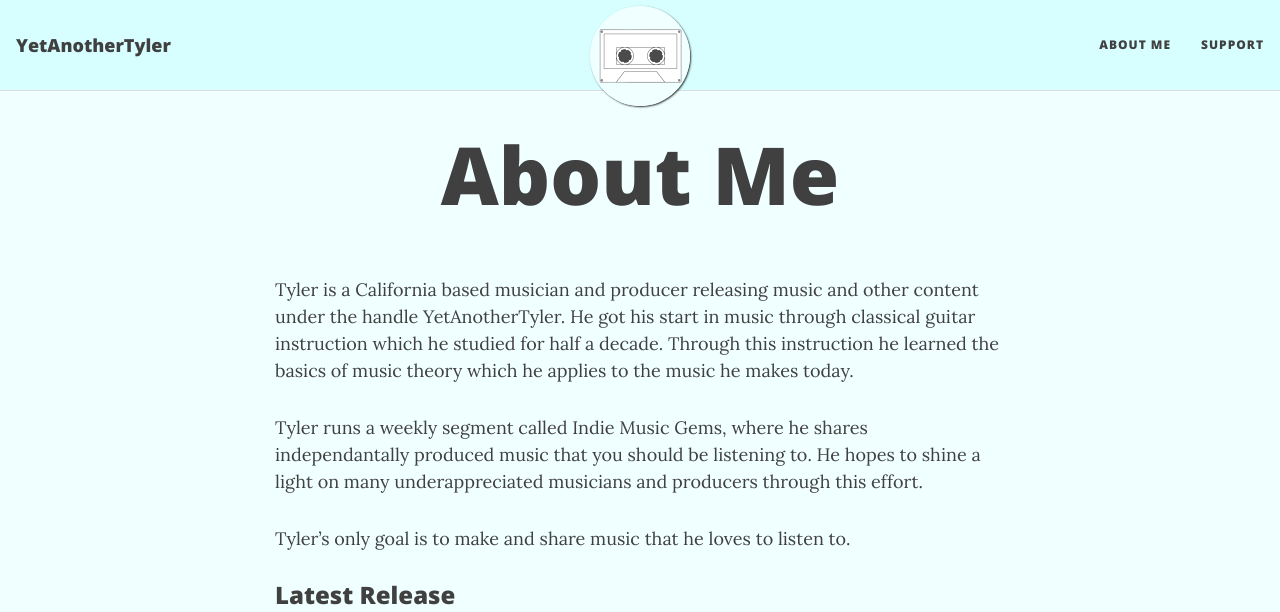
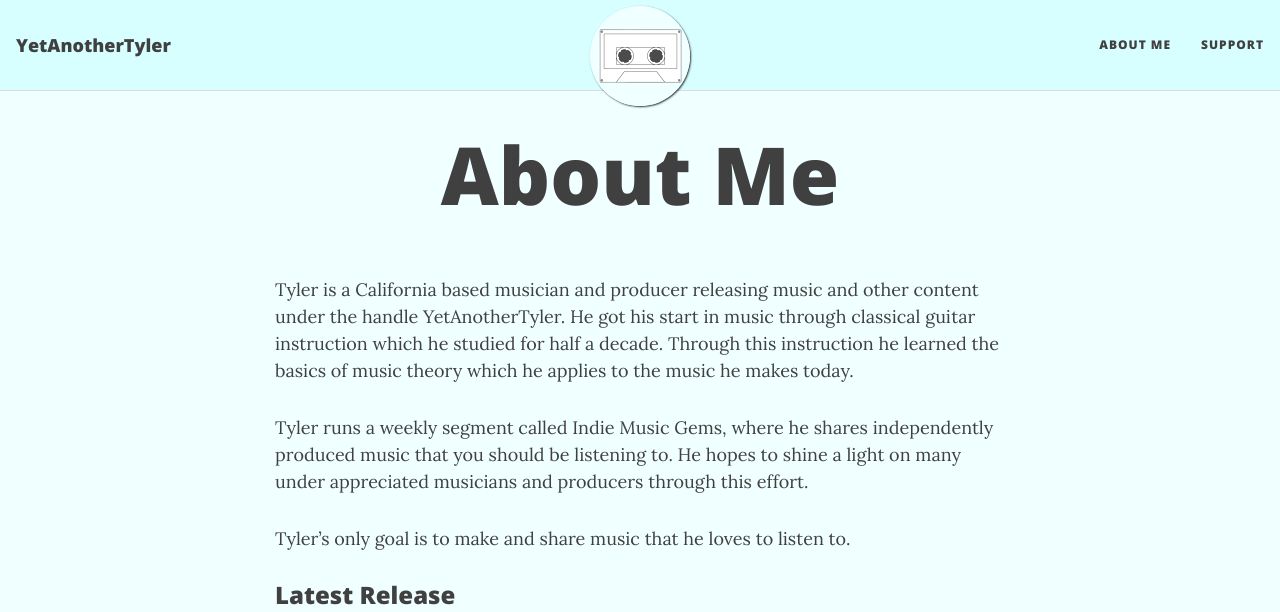
Before and after one commit to tdclem/tdclem.github.io, a Jekyll site: the page built from about.md, in a window 1280 px wide, cut to the strip 0-612 px from the top of the page. Built offline with Jekyll 4.4.1, drawn with Linux system fonts in a browser that asks for light colours; nearby versions of some CDN libraries.

Commit message:
Fix spelling mistakes

```diff
--- a/about.md
+++ b/about.md
@@ -6,7 +6,7 @@ permalink: /about/
 
 Tyler is a California based musician and producer releasing music and other content under the handle YetAnotherTyler. He got his start in music through classical guitar instruction which he studied for half a decade. Through this instruction he learned the basics of music theory which he applies to the music he makes today.
 
-Tyler runs a weekly segment called Indie Music Gems, where he shares independantally produced music that you should be listening to. He hopes to shine a light on many underappreciated musicians and producers through this effort.
+Tyler runs a weekly segment called Indie Music Gems, where he shares independently produced music that you should be listening to. He hopes to shine a light on many under appreciated musicians and producers through this effort.
 
 Tyler's only goal is to make and share music that he loves to listen to.
 
```
Also changed, not shown: _posts/2020-08-25-welcome.md (+2 -2 lines).
